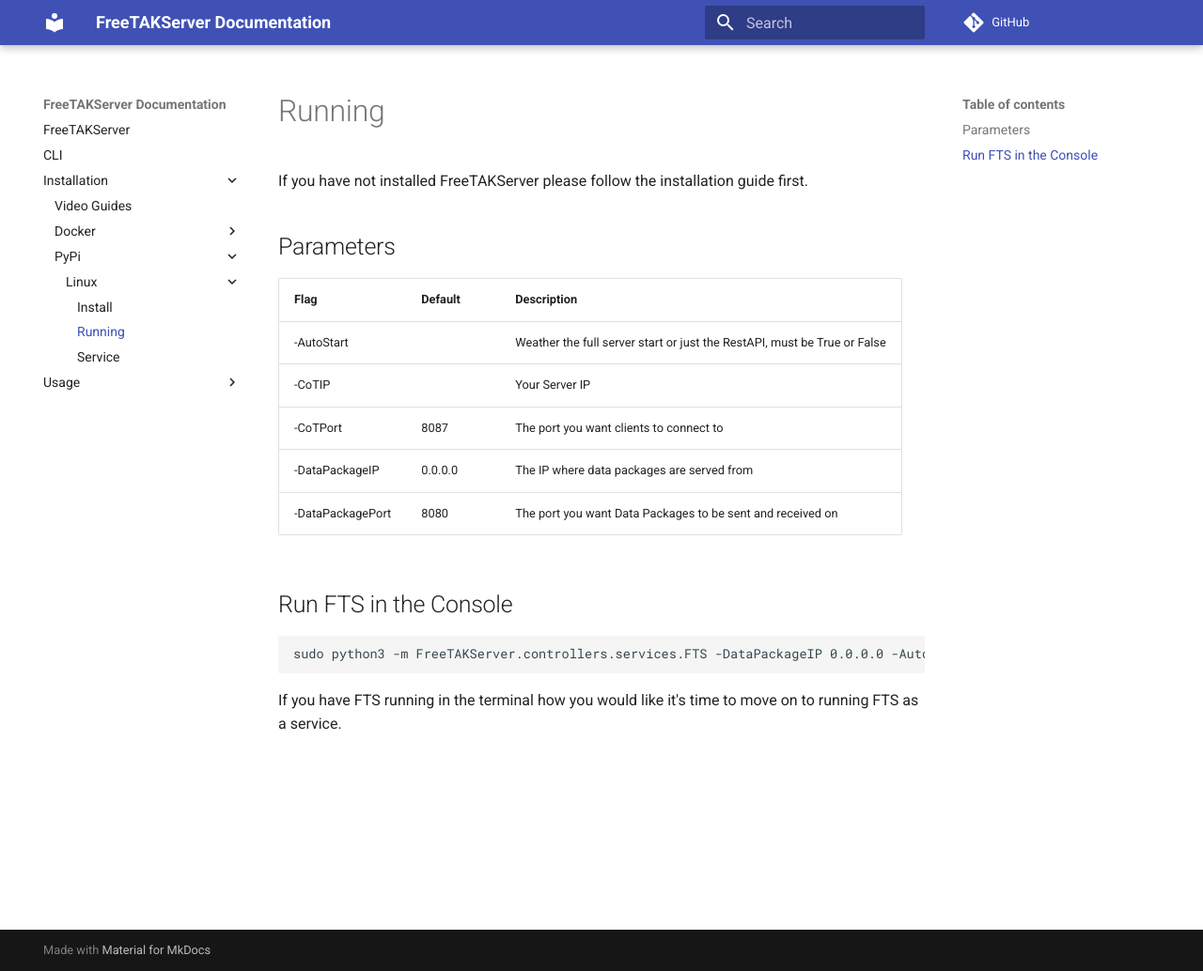
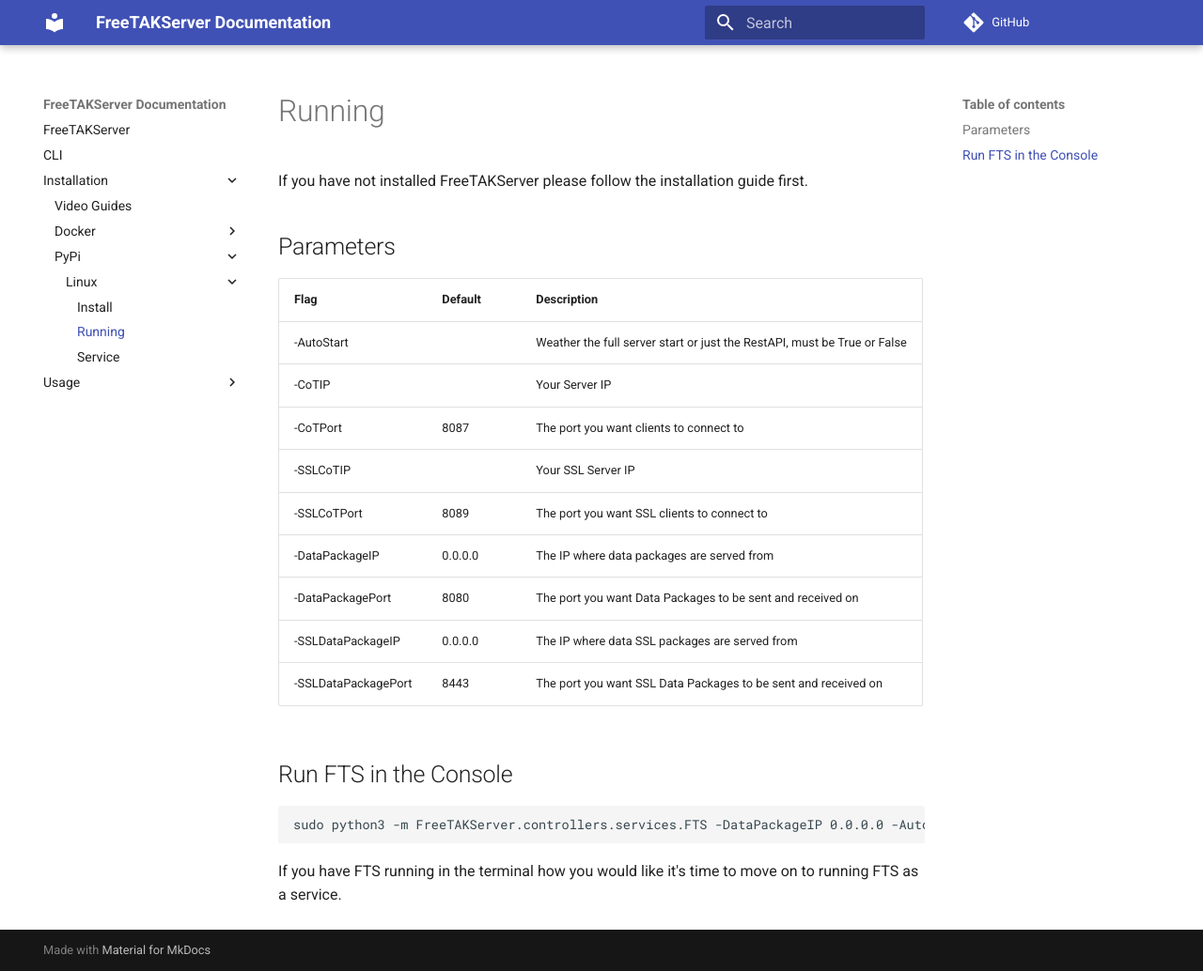
Before and after one commit to FreeTAKTeam/FreeTAKServer-User-Docs, an MkDocs documentation site: the page built from docs/docs/Installation/PyPi/Linux/Running.md, in a window 1280 px wide and 1034 px high. Shown: the whole window at 94% size. Built offline with MkDocs 1.6.1 and Material for MkDocs 9.7.7, drawn with Linux system fonts in a browser that asks for light colours; comment, search, counter and statistics services are not loaded.

Commit message:
Update Running.md
Update running with so far undocumented flags to run over SSL
Note that some are not currently adhered to by the server

```diff
--- a/docs/docs/Installation/PyPi/Linux/Running.md
+++ b/docs/docs/Installation/PyPi/Linux/Running.md
@@ -2,13 +2,17 @@
 
 ## Parameters
 
-| Flag             | Default | Description                                                              |
-|------------------|---------|--------------------------------------------------------------------------|
-| -AutoStart       |         | Weather the full server start or just the RestAPI, must be True or False |
-| -CoTIP           |         | Your Server IP                                                           |
-| -CoTPort         | 8087    | The port you want clients to connect to                                  |
-| -DataPackageIP   | 0.0.0.0 | The IP where data packages are served from                               |
-| -DataPackagePort | 8080    | The port you want Data Packages to be sent and received on               |
+| Flag                | Default | Description                                                              |
+|---------------------|---------|--------------------------------------------------------------------------|
+| -AutoStart          |         | Weather the full server start or just the RestAPI, must be True or False |
+| -CoTIP              |         | Your Server IP                                                           |
+| -CoTPort            | 8087    | The port you want clients to connect to                                  |
+| -SSLCoTIP           |         | Your SSL Server IP                                                       |
+| -SSLCoTPort         | 8089    | The port you want SSL clients to connect to                              |
+| -DataPackageIP      | 0.0.0.0 | The IP where data packages are served from                               |
+| -DataPackagePort    | 8080    | The port you want Data Packages to be sent and received on               |
+| -SSLDataPackageIP   | 0.0.0.0 | The IP where data SSL packages are served from                           |
+| -SSLDataPackagePort | 8443    | The port you want SSL Data Packages to be sent and received on           |
 
 ## Run FTS in the Console
 
```
